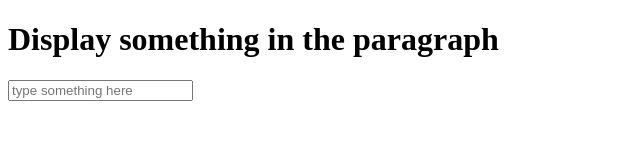
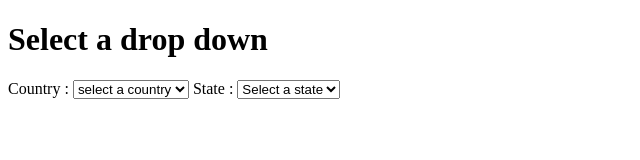
Before and after one commit to HttpsBharath/My-first-app, a website: page index.html in a window 1280 px wide. Shown: the whole page, without its empty margins (0-640 px from the left). Drawn offline with Linux system fonts and the light colour scheme.

Commit message:
dropdown project is added

```diff
--- a/index.html
+++ b/index.html
@@ -6,9 +6,19 @@
   <title>Input and Output</title>
 </head>
 <body>
-   <h1>Display something in the paragraph</h1>
-   <input type="text" placeholder="type something here" id="inputvalue">
-   <p id="output"></p>
+   <h1>Select a drop down </h1>
+   <label for="country">Country :</label>
+   <select name="country" id="country" onchange="populatedcountry()">
+    <option value="">select a country</option>
+    <option value="india">india</option>
+    <option value="usa">usa</option>
+    <option value="canada"> canada</option>
+   </select>
+   <label for="state">State :</label>
+   <select id="state" name="state">
+      <option value=""> Select a state</option>
+   </select>
+
   <script src="script.js"></script>
 </body>
 </html>
--- a/script.js
+++ b/script.js
@@ -1,6 +1,21 @@
-const inputEl = document.getElementById("inputvalue");
-const textEl = document.getElementById("output");
+function populatedcountry(){
+  const countryEl = document.getElementById("country").value;
+  const stateEl = document.getElementById("state");
+  stateEl.innerHTML = `<option value=""> Select a state</option>`;
 
-inputEl.addEventListener("input", () =>{
-  textEl.textContent = inputEl.value;
-})
+  const options = {
+    india : ["Karnataka", "Delhi", "Telangana", "Maharastra" ],
+    usa : ["california", "loss angels", "sydny"],
+    canada : ["dafdsf", "sdfdsfsdf", "afasfasf"]
+  }
+
+  if (options[countryEl]){
+    options[countryEl].forEach((states) =>{
+      const option = document.createElement("option");
+      option.textContent = states;
+      stateEl.appendChild(option);
+
+
+  })
+  }
+}
```
